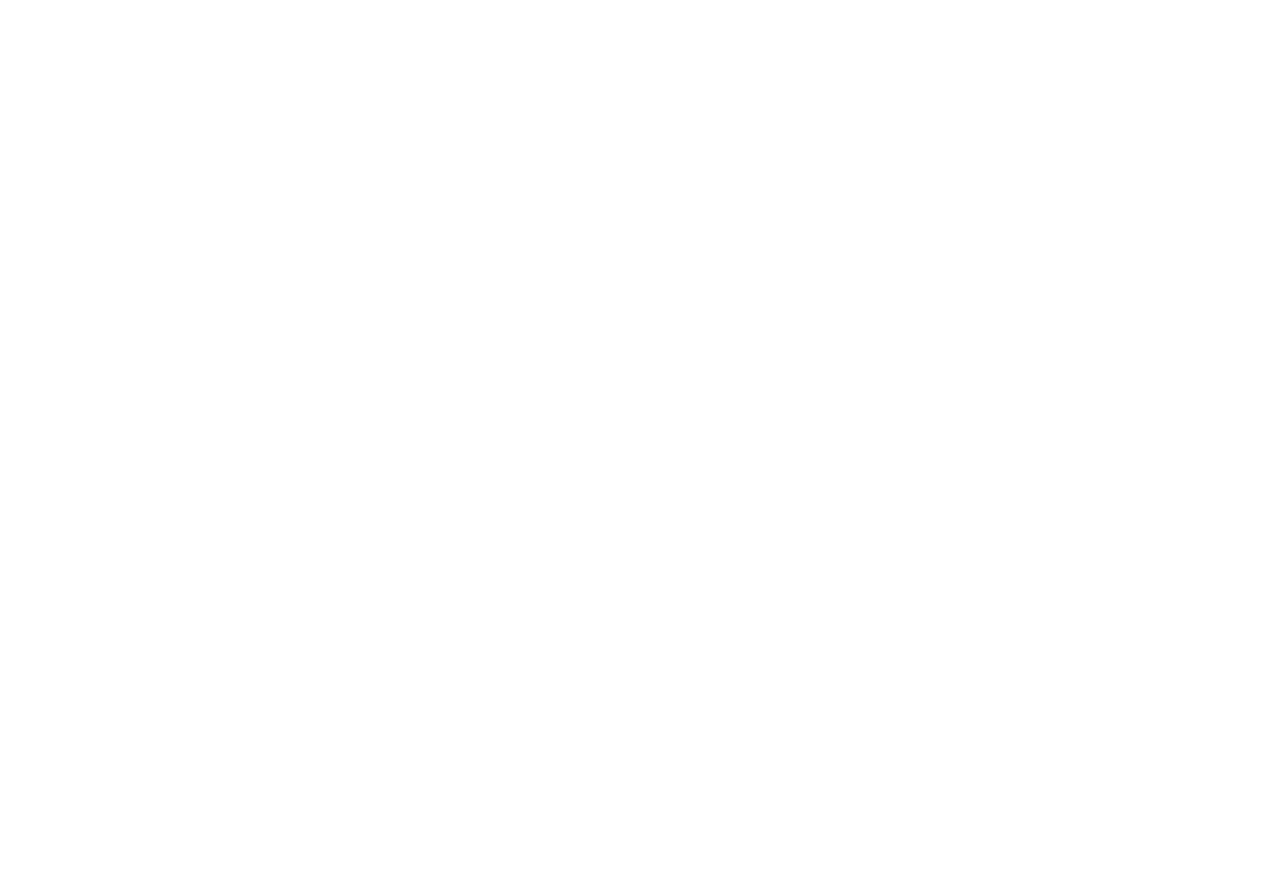
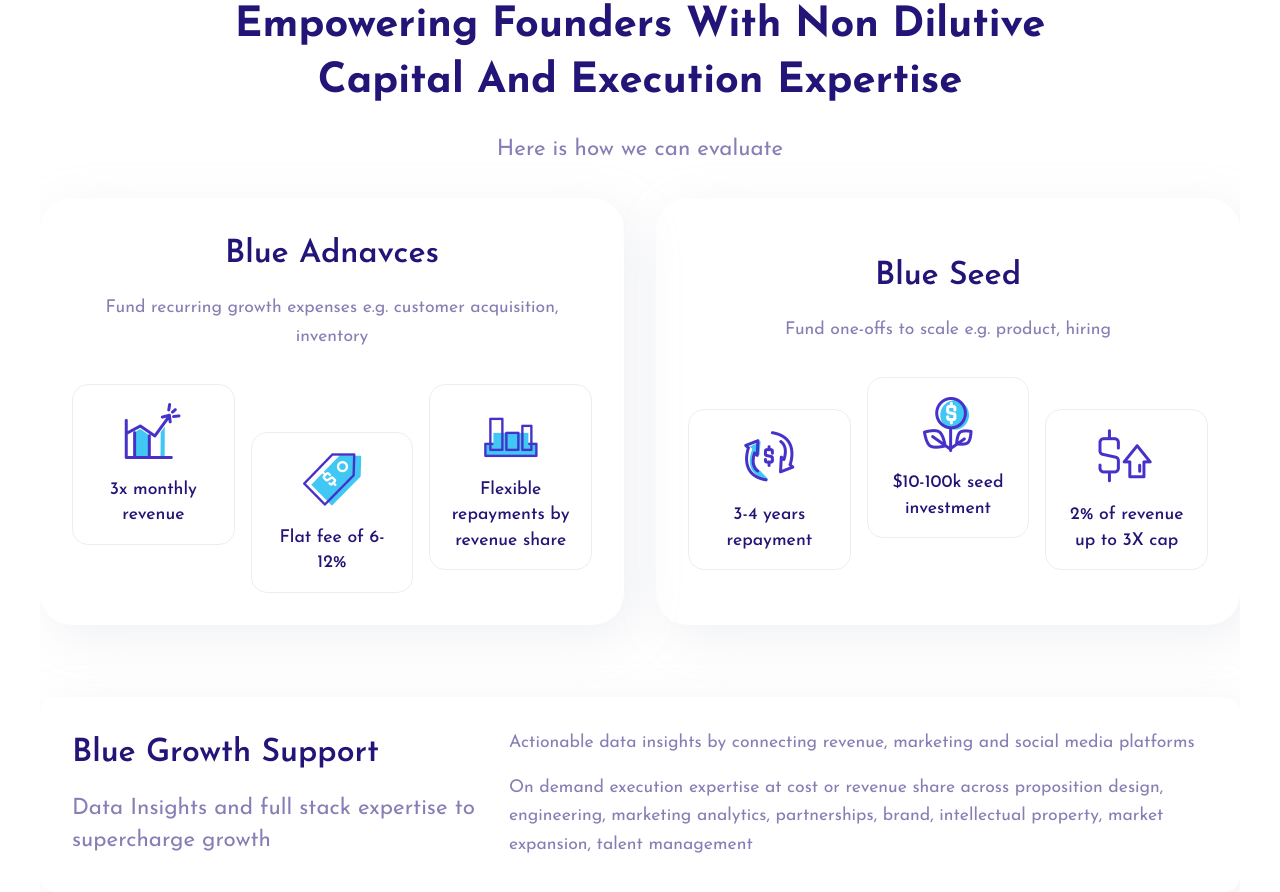
Before and after one commit to ayushjha119/Digital-Business-react-website, a Next.js app: page / in a window 1280 px wide. Shown: the part 1580-2472 px from the top of the page. Before the commit the page ends 1370 px from the top, so only its background shows below. Built offline with nearby package versions, Linux system fonts and the light colour scheme.

Commit message:
what we do section completed

```diff
--- a/app/page.css
+++ b/app/page.css
@@ -2,3 +2,59 @@
   position: relative;
   transition: all 300ms ease-out;
 }
+.tag {
+  color: var(--secondary-color);
+  font-size: 1.5rem;
+  font-weight: bold;
+}
+
+.title {
+  font-size: 2.6rem;
+  color: var(--title-color);
+  font-weight: bold;
+  text-align: center;
+  line-height: 3.5rem;
+  text-transform: capitalize;
+}
+
+.des {
+  font-size: 1.4rem;
+  color: var(--text-color);
+  line-height: 2rem;
+}
+
+.sec-title {
+  font-size: 2rem;
+  color: var(--title-color);
+  font-weight: 600;
+  text-align: center;
+  line-height: 3rem;
+  text-transform: capitalize;
+}
+
+.text {
+  color: var(--text-color);
+  font-size: 1.1rem;
+  line-height: 1.8rem;
+}
+
+@media (max-width: 768px) {
+  .title {
+    font-size: 2.2rem;
+  }
+  .sec-title {
+    font-size: 1.8rem;
+  }
+  .des {
+    font-size: 1.2rem;
+  }
+}
+
+@media (max-width: 640px) {
+  .title {
+    font-size: 1.8rem;
+  }
+  .sec-title {
+    font-size: 1.6rem;
+  }
+}
--- a/app/page.js
+++ b/app/page.js
@@ -2,6 +2,7 @@
 import "./page.css";
 import Hero from "@/src/components/Hero/Hero";
 import BrandingVideo from "@/src/components/BrandingVideo/BrandingVideo";
+import WhatWeDo from "@/src/components/WhatWeDo/WhatWeDo";
 
 export default function Home() {
   return (
@@ -9,6 +10,7 @@
       <Navbar />
       <Hero />
       <BrandingVideo />
+      <WhatWeDo />
     </div>
   );
 }
--- /dev/null
+++ b/src/components/WhatWeDo/WhatWeDo.css
@@ -0,0 +1,126 @@
+.wwd-wrapper {
+  position: relative;
+}
+
+.wwd-container {
+  margin-top: 10rem;
+  display: flex;
+  flex-direction: column;
+  gap: 2rem;
+  align-items: center;
+  justify-content: center;
+}
+
+.wwd-head {
+  display: flex;
+  flex-direction: column;
+  gap: 1.5rem;
+  align-items: center;
+  justify-content: center;
+  width: 75%;
+}
+
+.wwd-blocks {
+  width: 100%;
+  display: flex;
+  gap: 2rem;
+}
+
+.wwd-block {
+  flex: 1;
+  display: flex;
+  flex-direction: column;
+  gap: 1rem;
+  align-items: center;
+  justify-content: center;
+  padding: 2rem;
+  text-align: center;
+  box-shadow: var(--shadow);
+  border-radius: 2rem;
+}
+
+.block-features {
+  margin-top: 1rem;
+  display: flex;
+  gap: 1rem;
+}
+
+.block-feature {
+  flex: 1;
+  display: flex;
+  flex-direction: column;
+  align-items: center;
+  justify-content: center;
+  text-align: center;
+  gap: 1rem;
+  border: 1px solid hsla(0, 0%, 59%, 0.17);
+  border-radius: 1rem;
+  padding: 1rem;
+
+  color: var(--title-color);
+  font-size: 1.1rem;
+  line-height: 1.6rem;
+  font-weight: 500;
+
+  height: fit-content;
+}
+
+.wwd-block:nth-child(1) > .block-features > :nth-child(2) {
+  margin-top: 3rem;
+}
+
+.wwd-block:nth-of-type(2) > .block-features > :nth-child(1),
+.wwd-block:nth-of-type(2) > .block-features > :nth-child(3) {
+  margin-top: 2rem;
+}
+
+.wwd-support {
+  display: flex;
+  padding: 2rem;
+  box-shadow: var(--shadow);
+  border-radius: 1rem;
+  justify-content: space-between;
+  margin-top: 2.5rem;
+  background: white;
+}
+
+.wwd-support > div {
+  display: flex;
+  flex-direction: column;
+  align-items: flex-start;
+  gap: 1rem;
+}
+
+.wwd-support > :nth-child(1) {
+  flex: 1;
+}
+
+.wwd-support > :nth-child(2) {
+  flex: 1.6;
+}
+
+@media (max-width: 990px) {
+  .wwd-blocks {
+    flex-direction: column;
+  }
+}
+
+@media (max-width: 768px) {
+  .wwd-support {
+    flex-direction: column;
+  }
+}
+
+@media (max-width: 576px) {
+  .wwd-block {
+    width: 80%;
+    margin: auto;
+  }
+  .block-features {
+    flex-direction: column;
+  }
+
+  .block-feature {
+    margin-top: 0rem !important;
+  }
+}
--- /dev/null
+++ b/src/components/WhatWeDo/WhatWeDo.jsx
@@ -0,0 +1,168 @@
+"use client";
+
+import { features } from "@/src/utils/data";
+import "./WhatWeDo.css";
+import React from "react";
+import Image from "next/image";
+import { motion } from "framer-motion";
+import {
+  containerVariants,
+  desVariants,
+  tagVariants,
+  titleVariants,
+} from "@/src/utils/animation";
+
+const WhatWeDo = () => {
+  return (
+    <div className="wwd-wrapper">
+      <div className="container">
+        <div className="wwd-container">
+          {/* head of section */}
+          <div className="wwd-head">
+            <motion.span
+              initial="offscreen"
+              whileInView={"onscreen"}
+              variants={tagVariants}
+              className="tag"
+            >
+              What we do
+            </motion.span>
+            <motion.span
+              initial="offscreen"
+              whileInView={"onscreen"}
+              variants={titleVariants}
+              className="title"
+            >
+              {" "}
+              Empowering Founders With Non Dilutive Capital And Execution
+              Expertise
+            </motion.span>
+
+            <motion.span
+              initial="offscreen"
+              whileInView={"onscreen"}
+              variants={desVariants}
+              className="des"
+            >
+              Here is how we can evaluate
+            </motion.span>
+          </div>
+
+          {/* two blocks */}
+
+          <div className="wwd-blocks">
+            <div className="wwd-block">
+              <motion.span
+                initial="offscreen"
+                whileInView={"onscreen"}
+                variants={titleVariants}
+                className="sec-title"
+              >
+                Blue Adnavces
+              </motion.span>
+              <motion.span
+                initial="offscreen"
+                whileInView={"onscreen"}
+                variants={desVariants}
+                className="text"
+              >
+                Fund recurring growth expenses e.g. customer acquisition,
+                inventory
+              </motion.span>
+
+              <div className="block-features">
+                {features.slice(0, 3).map((feature, i) => (
+                  <motion.div
+                    initial="offscreen"
+                    whileInView={"onscreen"}
+                    variants={containerVariants((i + 1) * 0.1)}
+                    className="block-feature"
+                    key={i}
+                  >
+                    <Image
+                      src={feature.icon}
+                      alt="feature"
+                      width={60}
+                      height={60}
+                    />
+                    <span>{feature.title}</span>
+                  </motion.div>
+                ))}
+              </div>
+            </div>
+            {/* second block */}
+            <div className="wwd-block">
+              <motion.span
+                initial="offscreen"
+                whileInView={"onscreen"}
+                variants={titleVariants}
+                className="sec-title"
+              >
+                Blue Seed
+              </motion.span>
+              <motion.span
+                initial="offscreen"
+                whileInView={"onscreen"}
+                variants={desVariants}
+                className="text"
+              >
+                Fund one-offs to scale e.g. product, hiring
+              </motion.span>
+
+              <div className="block-features">
+                {features.slice(3, 6).map((feature, i) => (
+                  <motion.div
+                    initial="offscreen"
+                    whileInView={"onscreen"}
+                    variants={containerVariants((i + 1) * 0.1)}
+                    className="block-feature"
+                    key={i}
+                  >
+                    <Image
+                      src={feature.icon}
+                      alt="feature"
+                      width={60}
+                      height={60}
+                    />
+                    <span>{feature.title}</span>
+                  </motion.div>
+                ))}
+              </div>
+            </div>
+          </div>
+          {/* support block */}
+          <motion.div
+            initial="offscreen"
+            whileInView={"onscreen"}
+            variants={containerVariants(0.3)}
+            className="wwd-support"
+          >
+            {/* left side */}
+            <div>
+              <span className="sec-title">Blue Growth Support</span>
+              <span className="des">
+                Data Insights and full stack expertise to supercharge growth
+              </span>
+            </div>
+            {/* right side */}
+
+            <div>
+              <span className="text">
+                Actionable data insights by connecting revenue, marketing and
+                social media platforms
+              </span>
+              <span className="text">
+                On demand execution expertise at cost or revenue share across
+                proposition design, engineering, marketing analytics,
+                partnerships, brand, intellectual property, market expansion,
+                talent management
+              </span>
+            </div>
+          </motion.div>
+        </div>
+      </div>
+    </div>
+  );
+};
+
+export default WhatWeDo;
--- a/src/utils/animation.js
+++ b/src/utils/animation.js
@@ -13,3 +13,49 @@
     },
   },
 });
+
+export const tagVariants = {
+  offscreen: {
+    opacity: 0,
+    y: 10,
+  },
+  onscreen: {
+    opacity: 1,
+    y: 0,
+    transition: {
+      type: "spring",
+      duration: 2,
+    },
+  },
+};
+
+export const titleVariants = {
+  offscreen: {
+    opacity: 0,
+    y: 30,
+  },
+  onscreen: {
+    opacity: 1,
+    y: 0,
+    transition: {
+      type: "spring",
+      duration: 2.2,
+    },
+  },
+};
+
+export const desVariants = {
+  offscreen: {
+    opacity: 0,
+    y: 20,
+  },
+  onscreen: {
+    opacity: 1,
+    y: 0,
+    transition: {
+      type: "spring",
+      duration: 2.6,
+      delay: 0.2,
+    },
+  },
+};
```
